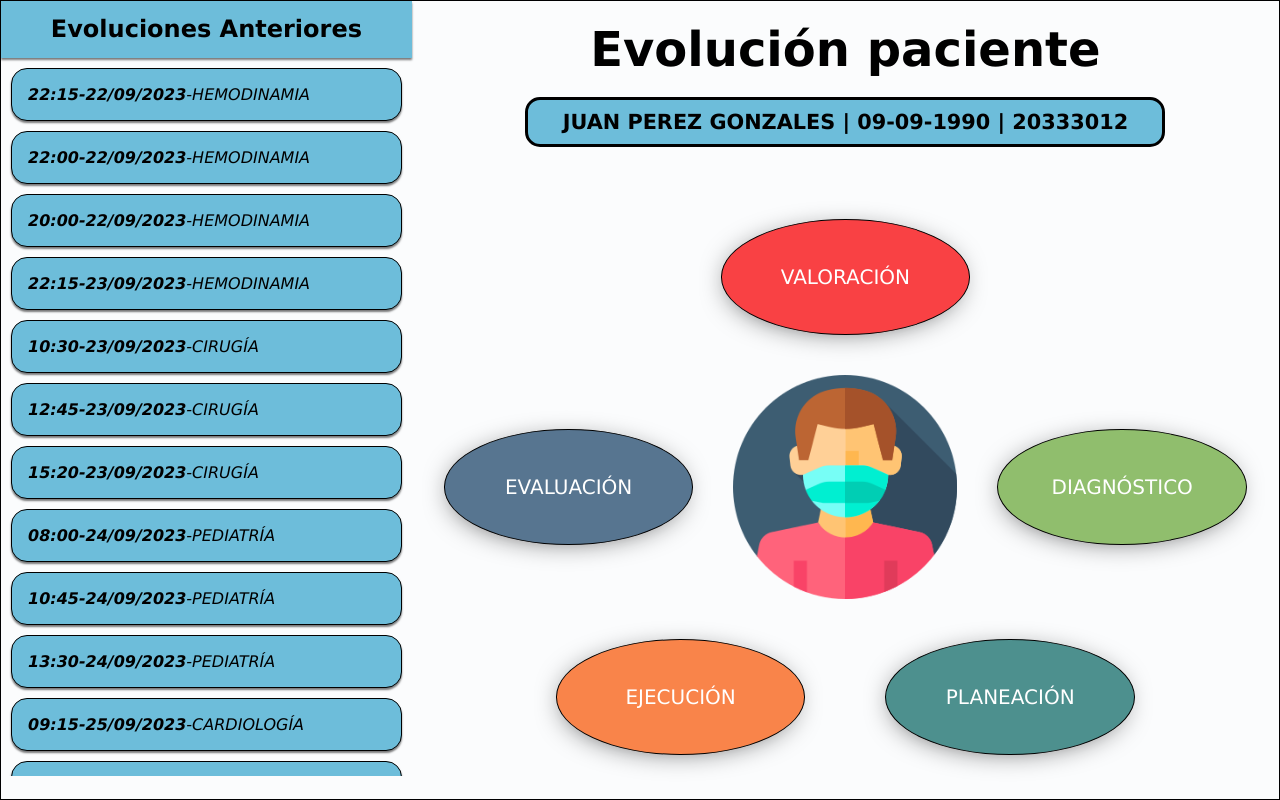
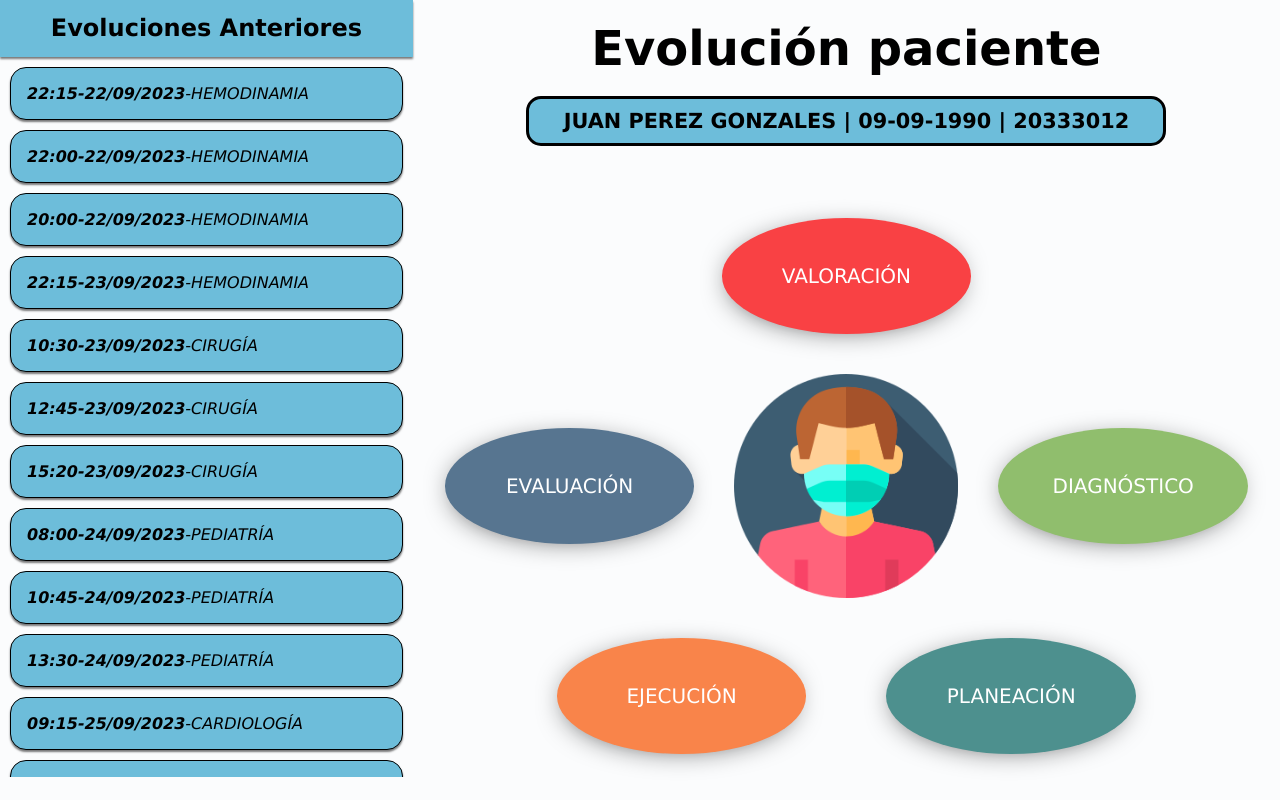
Before and after one commit to DanielAizcorbe/pae-v2, a React (Create React App) app: page / in a window 1280 px wide. Built offline with nearby package versions, Linux system fonts and the light colour scheme; the HTML template or start-up script is replaced by a standard one.

Commit message:
delete bordes de los botones de etapas

```diff
--- a/src/App.css
+++ b/src/App.css
@@ -23,10 +23,6 @@ body {
   margin: 0;
   padding: 0;
   background-color: #fbfcfd;
-}
-
-body {
-  border: 1px solid black;
 }
 
 #root {
@@ -197,7 +193,8 @@ main h1 {
   cursor: pointer;
   color: white;
   font-size: 1.25rem;
-  border: 1px solid black;
+  border: none;
+  /* border: 1px solid black; */
 }
 
 .etapa {
@@ -283,10 +280,6 @@ main h1 {
   margin: 0 2.5rem;
 }
 
-{
-
-}
-
 .check {
   background-color: #43AA8B;
   border-radius: 50%;
```
